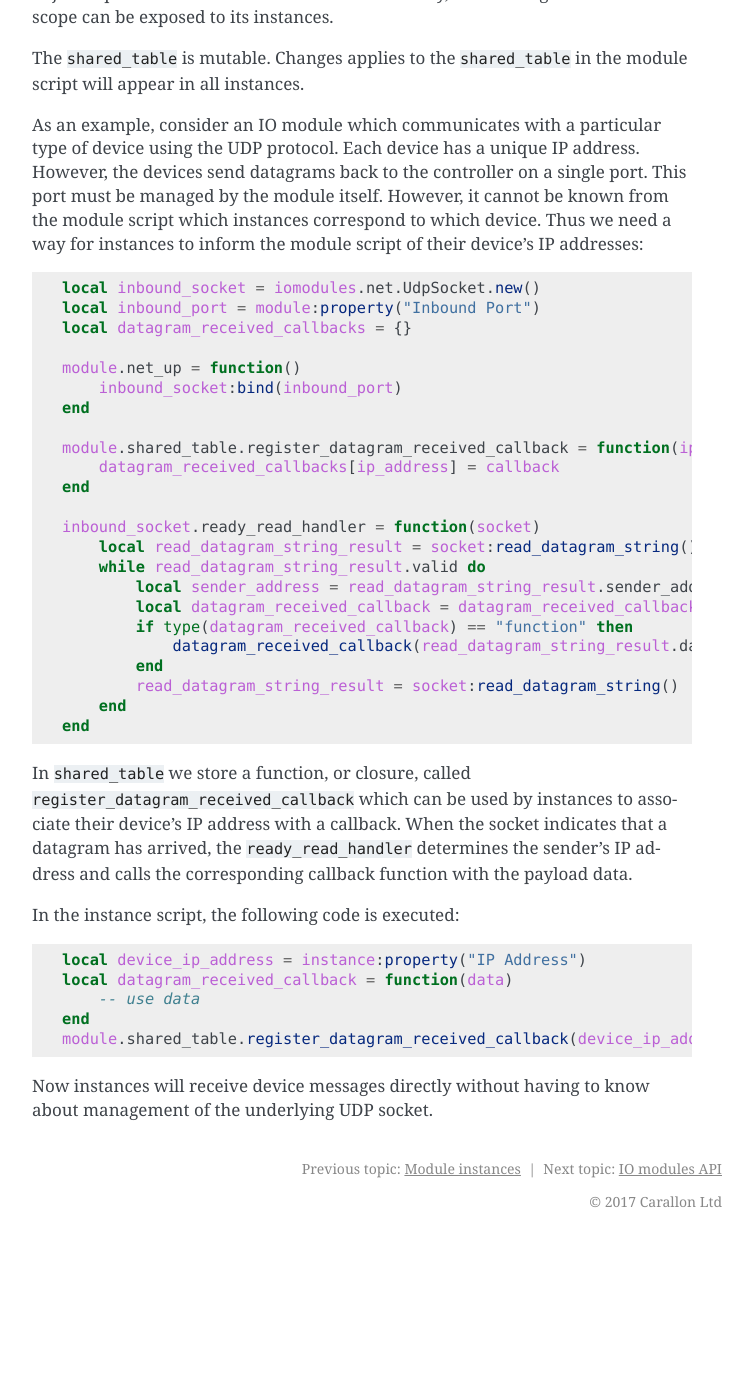
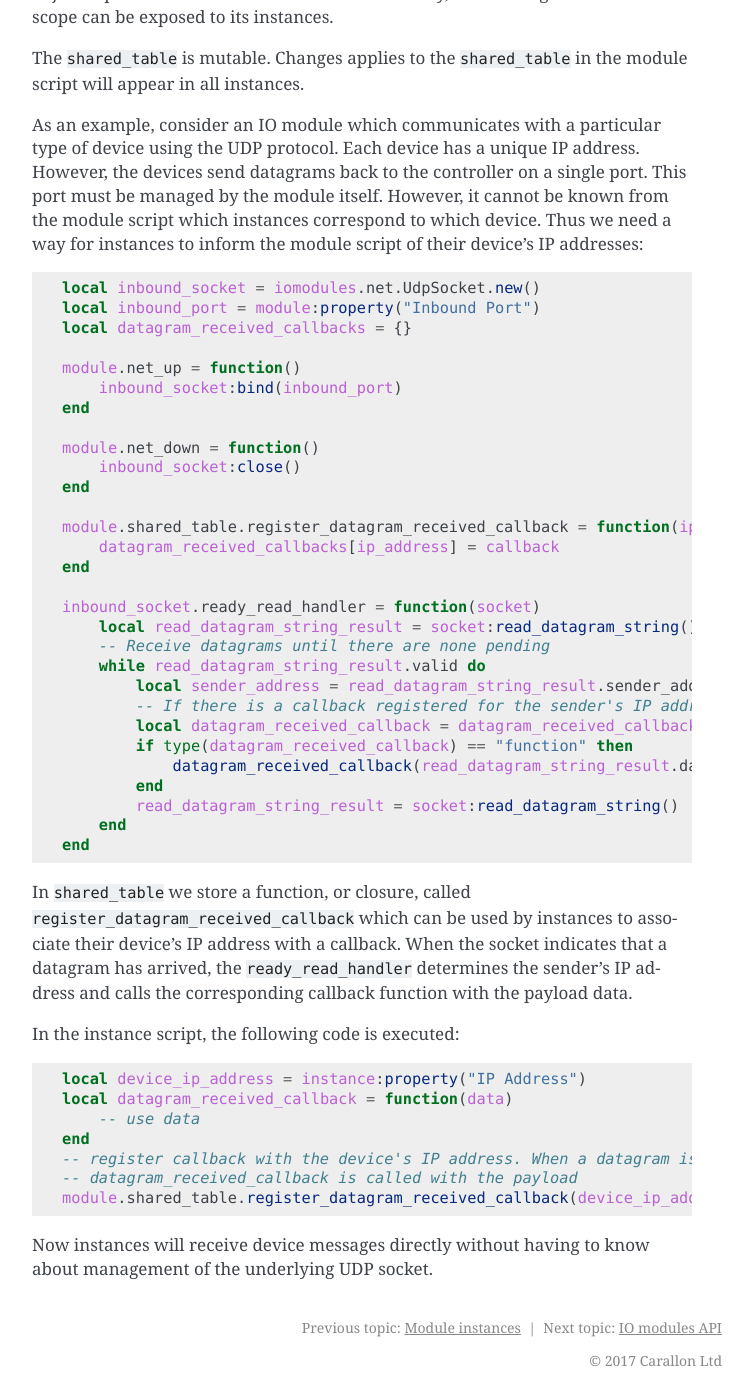
Before and after one commit to carallon/io-module-developer-guide, a Sphinx documentation site: the page built from source/guide/modules.rst, in a window 1280 px wide and 1400 px high, scrolled down 1666 px. Shown: the whole window, without its empty margins (388-1141 px from the left). Built offline with Sphinx 7.4.7, drawn with Linux system fonts in a browser that asks for light colours; before the commit the page ends 2907 px from its top, so only the background shows below that.

Commit message:
Further corrections

```diff
--- a/source/guide/module-anatomy.rst
+++ b/source/guide/module-anatomy.rst
@@ -69,7 +69,7 @@ Full details of the members of the package object are as follows:
    * - ``ioModuleApiVersion``
      - string
      - Yes
-     - The IO module API version required to run this module. Must be in the format ``a.b`` or ``a.b.c``. The latest version at time of writing is ``1.0``.
+     - The IO module API version required to run this module. Must be in the format ``a.b`` or ``a.b.c``. The latest version at time of writing is ``2.0``.
    * - ``controllerApiVersion``
      - number
      - Yes
--- a/source/guide/modules.rst
+++ b/source/guide/modules.rst
@@ -57,14 +57,20 @@ As an example, consider an IO module which communicates with a particular type o
         inbound_socket:bind(inbound_port)
     end
 
+    module.net_down = function()
+        inbound_socket:close()
+    end
+
     module.shared_table.register_datagram_received_callback = function(ip_address, callback)
         datagram_received_callbacks[ip_address] = callback
     end
 
     inbound_socket.ready_read_handler = function(socket)
         local read_datagram_string_result = socket:read_datagram_string()
+        -- Receive datagrams until there are none pending
         while read_datagram_string_result.valid do
             local sender_address = read_datagram_string_result.sender_address
+            -- If there is a callback registered for the sender's IP address, call it
             local datagram_received_callback = datagram_received_callbacks[sender_address]
             if type(datagram_received_callback) == "function" then
                 datagram_received_callback(read_datagram_string_result.data)
@@ -83,6 +89,8 @@ In the instance script, the following code is executed:
     local datagram_received_callback = function(data)
         -- use data
     end
+    -- register callback with the device's IP address. When a datagram is received from the device,
+    -- datagram_received_callback is called with the payload
     module.shared_table.register_datagram_received_callback(device_ip_address, datagram_received_callback)
 
 Now instances will receive device messages directly without having to know about management of the underlying UDP socket.
```
